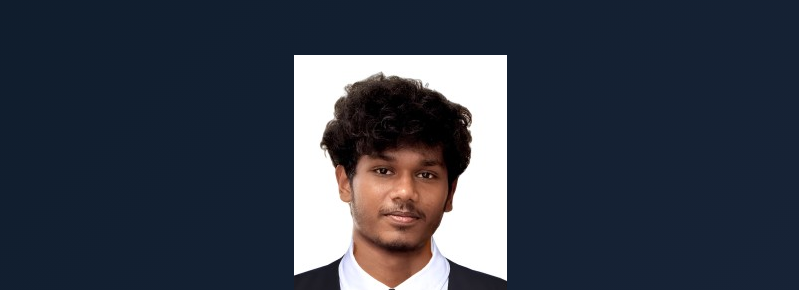
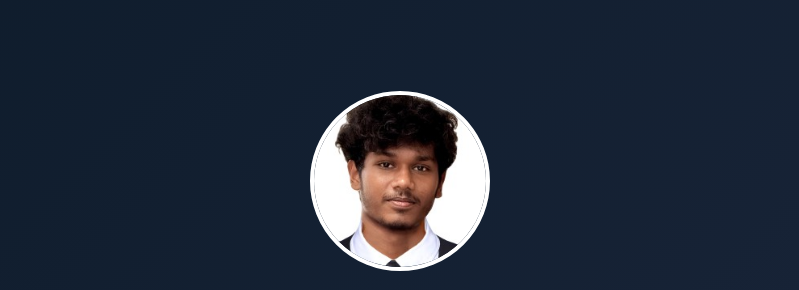
Before and after one commit to antonyaug/antonyaug.github.io, a plain HTML site: page index.html in a window 1280 px wide. Shown: the part 131-421 px from the top of the page, without its empty margins (240-1039 px from the left). Drawn offline with Linux system fonts and the light colour scheme.

Commit message:
Add profile image styles to style.css

```diff
--- a/style.css
+++ b/style.css
@@ -125,3 +125,11 @@ footer {
   color: #ccc;
   margin-top: 3rem;
 }
+.profile-img {
+  width: 180px;
+  height: 180px;
+  border-radius: 50%;
+  object-fit: cover;
+  margin-bottom: 20px;
+  border: 4px solid white;
+}
```
